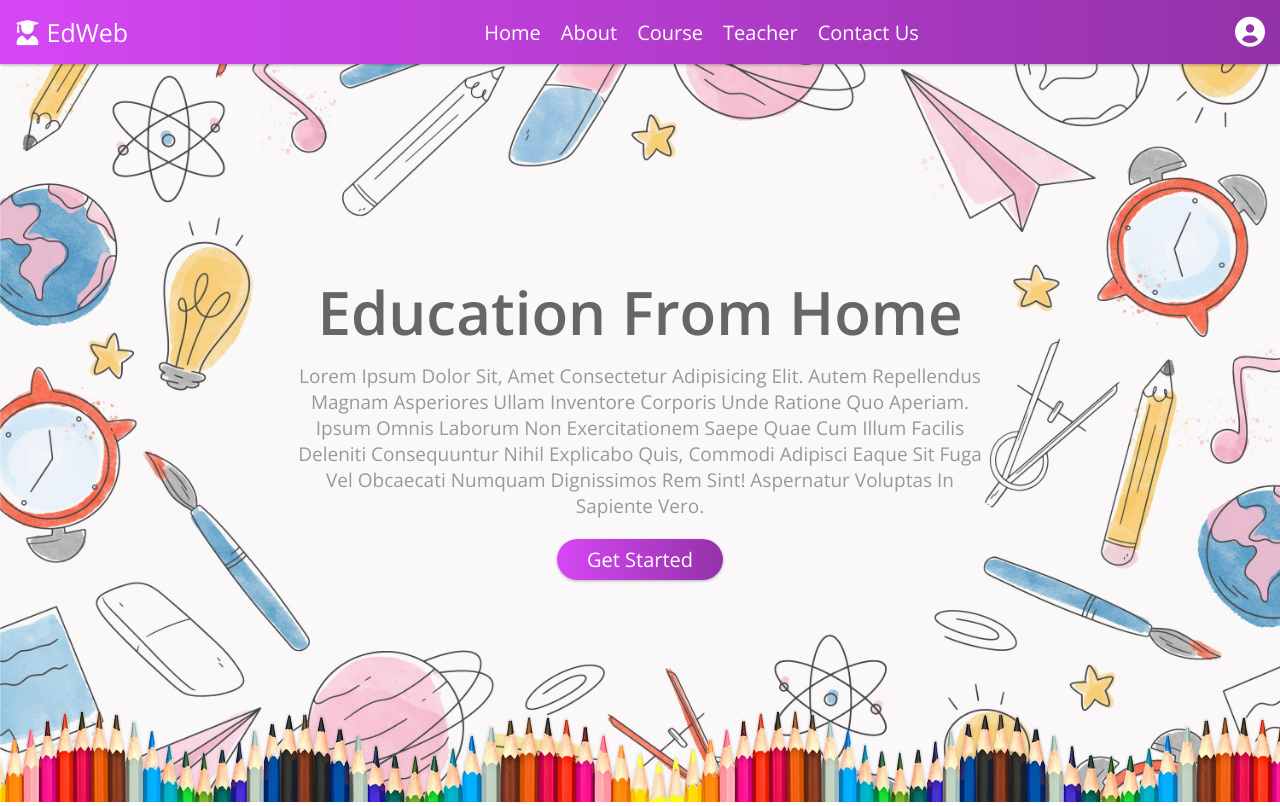
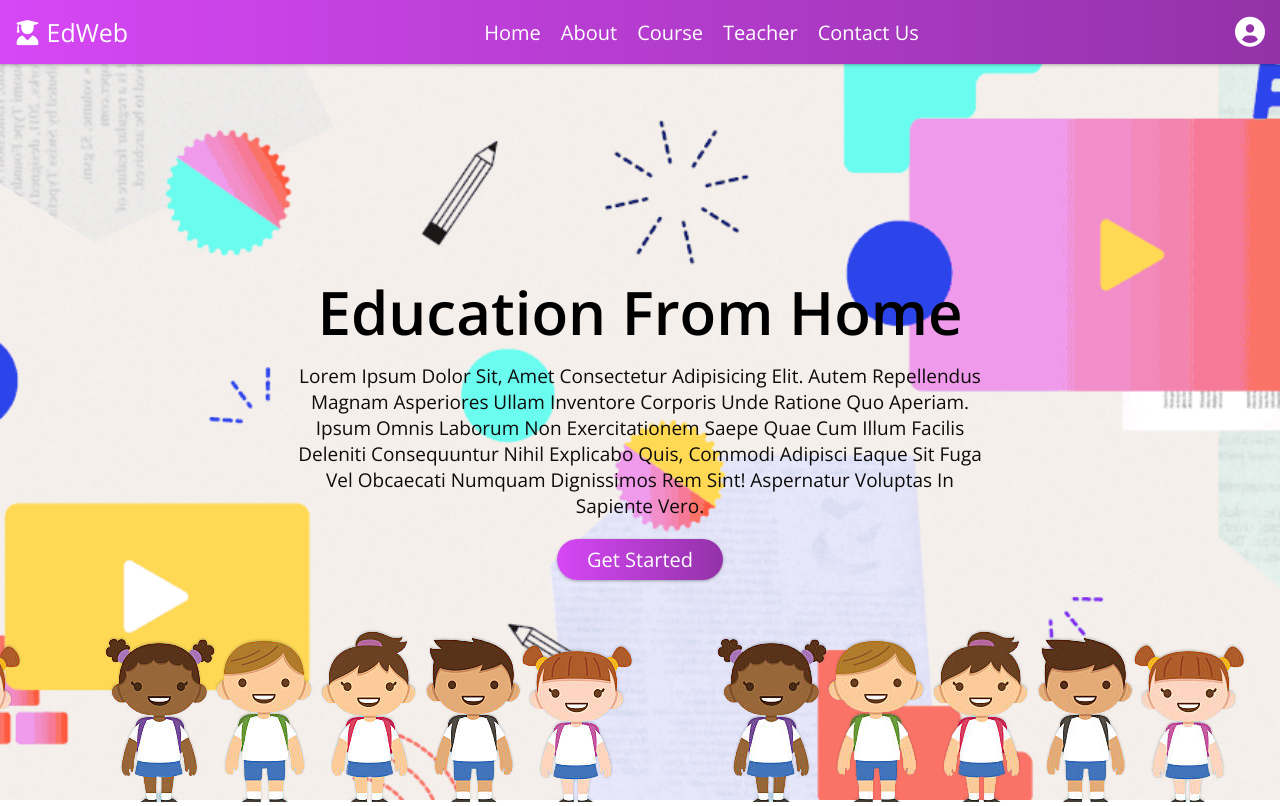
Before and after one commit to MahimaKhatri/EdWeb, a plain HTML site: page index.html in a window 1280 px wide. Shown: the top 806 px of the page. Drawn offline with nearby package versions, Linux system fonts and the light colour scheme.

Commit message:
Changes in Home page

```diff
--- a/style.css
+++ b/style.css
@@ -232,7 +232,7 @@ header #menu {
     align-items: center;
     justify-content: center;
     flex-flow: column;
-    background: url(/Images/home-bg.jpg) no-repeat;
+    background: url(/Images/Academy_hero_background_v2-1200x560.gif) no-repeat;
     background-size: cover;
     background-position: center;
     background-attachment: fixed;
@@ -242,13 +242,13 @@ header #menu {
 
 .home h1 {
     font-size: 6rem;
-    color: #666;
+    color:black;
 
 }
 
 .home p {
     font-size: 1.9rem;
-    color: #999;
+    color: rgb(14, 11, 11);
     padding: 1rem 0;
     width: 70rem;
 
@@ -258,9 +258,9 @@ header #menu {
     position: absolute;
     bottom: -.2rem;
     left: 0;
-    height: 15rem;
+    height: 25rem;
     width: 100%;
-    background: url(/Images/crayons3-removebg-preview.png);
+    background: url(/Images/istockphoto-481215850-612x612-removebg-preview.png);
     block-size: 100rem 15rem;
     filter: drop-shadow(0 -.1rem .1rem rgba(0, 0, 0, .2));
     animation: animate 10s linear infinite;
```
Also changed, not shown: Images/Academy_hero_background_v2-1200x560.gif (added), Images/istockphoto-481215850-612x612-removebg-preview.png (added), 1 other file.
